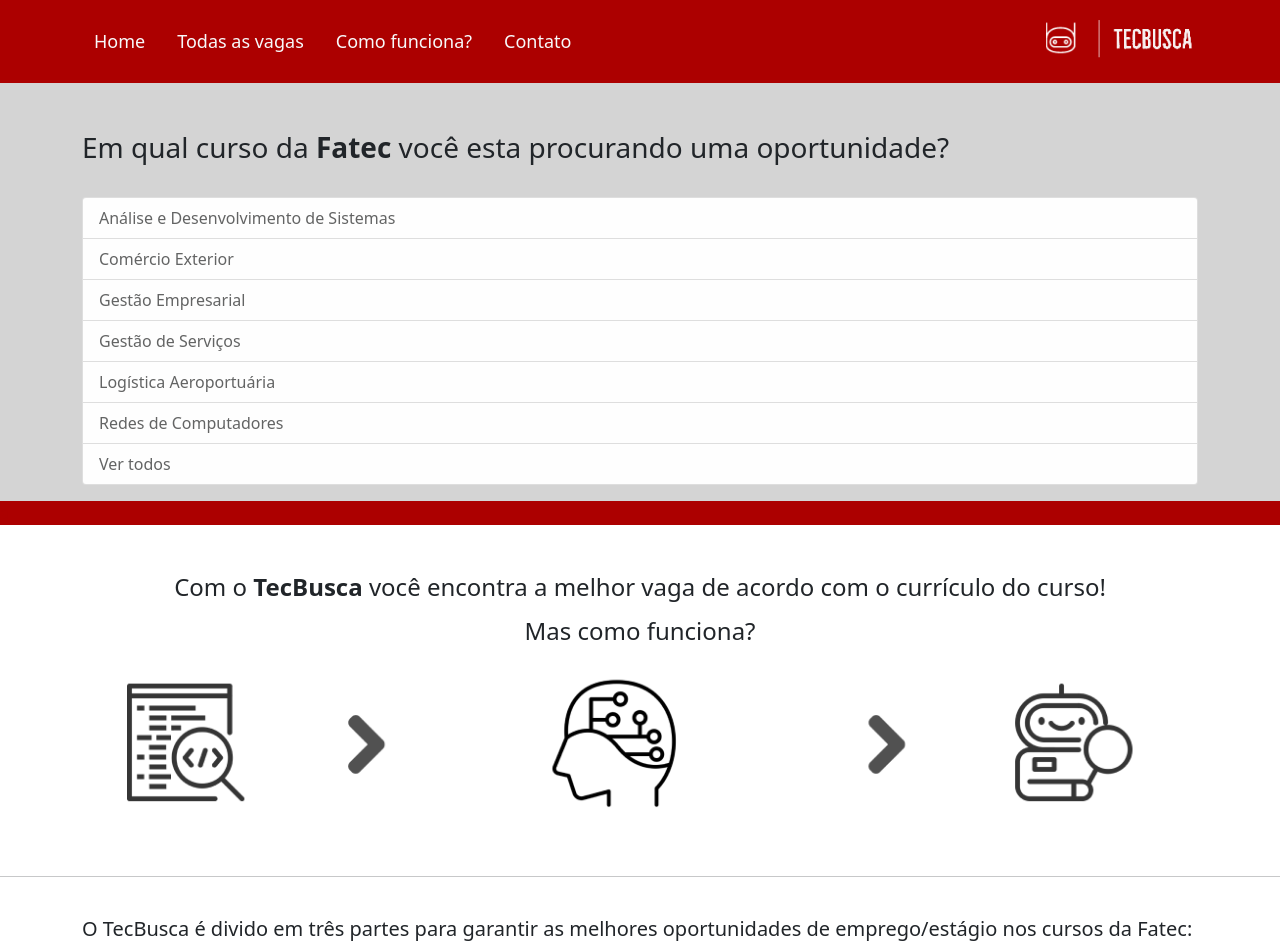
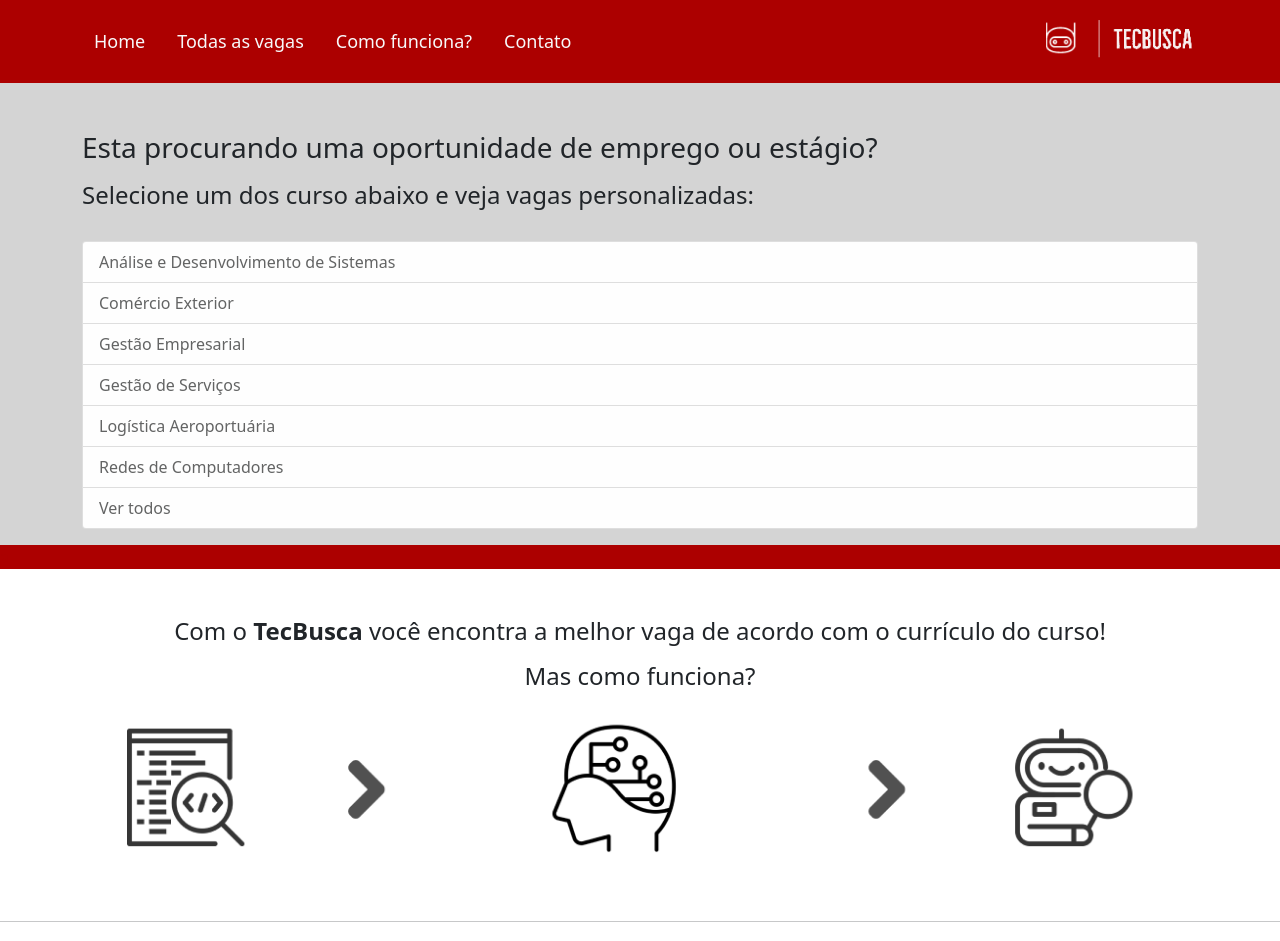
Before and after one commit to YuriQueriquelli/tecbusca, a Flask app: page / in a window 1280 px wide. Shown: the top 941 px of the page. Run offline with Flask 2, Linux system fonts and the light colour scheme; some libraries are stand-ins or nearby versions.

Commit message:
mudanças no CSS

```diff
--- a/templates/ads.html
+++ b/templates/ads.html
@@ -64,10 +64,10 @@
                                     <h5 class="text-left text-md-left">{{ vaga.geral_titulo }}</h5>
                                     <ul class="d-md-flex flex-wrap text-capitalize ff-open-sans">
                                         <li class="mr-md-4">
-                                            <i class="zmdi zmdi-pin mr-1"></i> {{ vaga.geral_cargo }}
+                                            <i class="zmdi zmdi-pin mr-1"></i> Cargo: {{ vaga.geral_cargo }}
                                         </li>
                                         <li class="mr-md-4">
-                                            <i class="zmdi mr-2"></i> - {{ vaga.geral_data.strftime('%d/%m/%Y') }}
+                                            <i class="zmdi mr-2"></i> - Data de publicação: {{ vaga.geral_data.strftime('%d/%m/%Y') }}
                                         </li>
                                     </ul>
                                 </div>
--- a/templates/index.html
+++ b/templates/index.html
@@ -44,8 +44,11 @@
     <div class="container-bg-grey">
         <div class="container mx-auto pt-5 pb-3">
             <h3>
-                <p>Em qual curso da <b>Fatec</b> você esta procurando uma oportunidade?</p>
+                <p>Esta procurando uma oportunidade de emprego ou estágio?</p>
             </h3>
+            <h4>
+                <p>Selecione um dos curso abaixo e veja vagas personalizadas:</p>
+            </h4>
             <div class="list-group pt-3">
                 <a href="/ads" class="list-group-item list-group-item-action list-group-item-light">
                     Análise e Desenvolvimento de Sistemas
```
